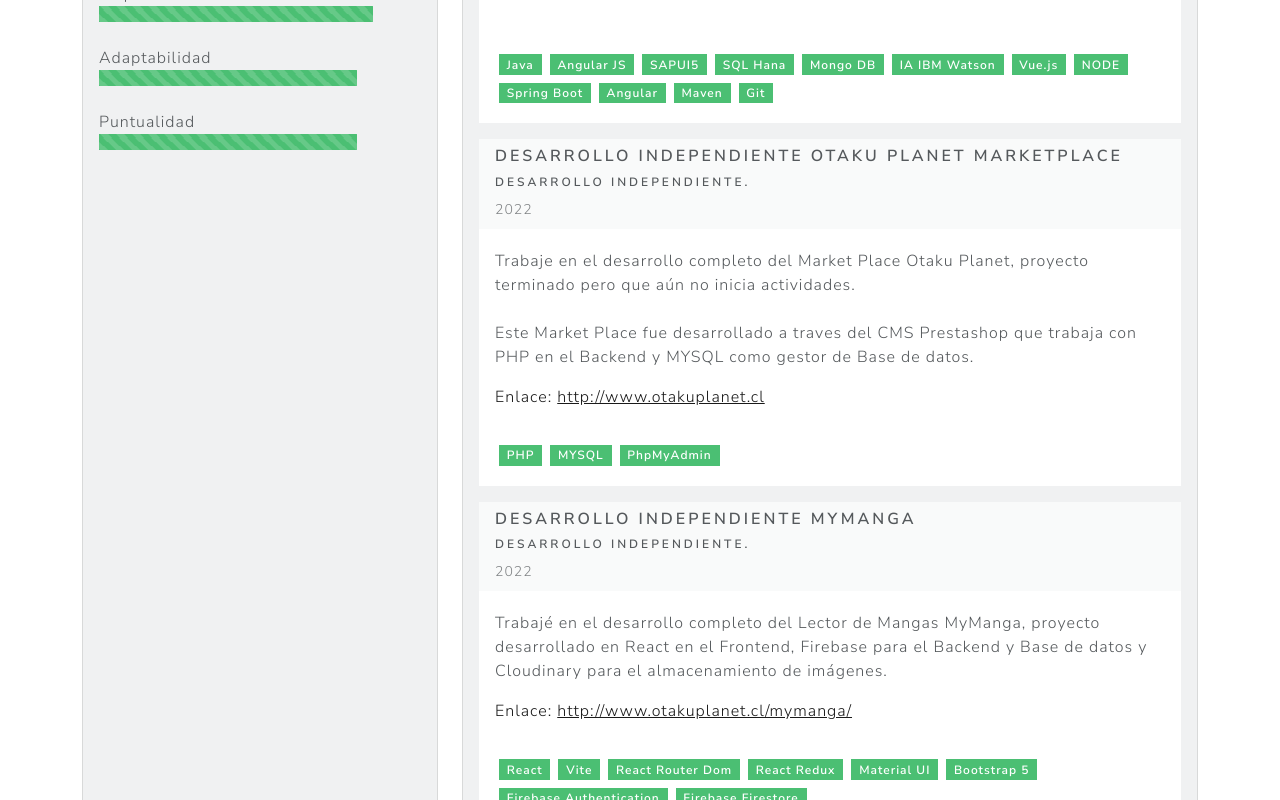
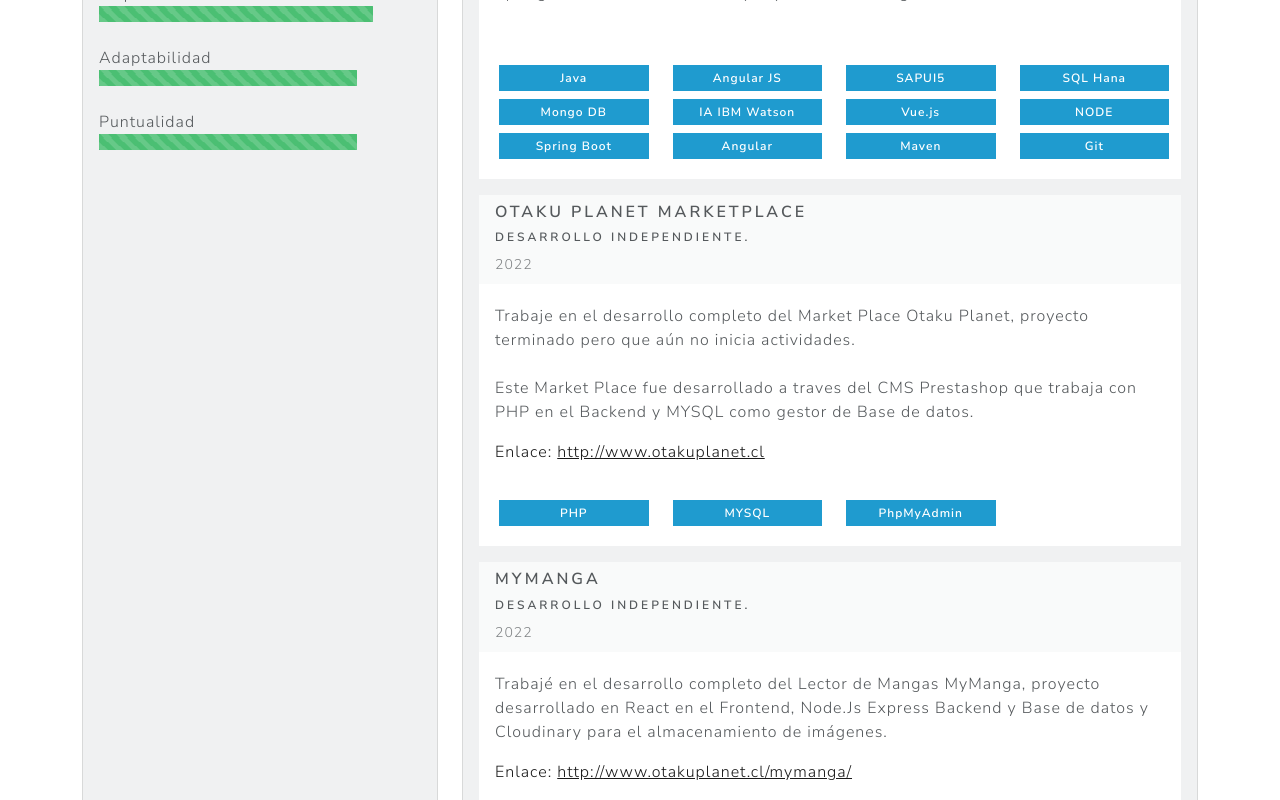
Before and after one commit to racsorazaclasobol/portafolio-code, a Next.js app: page / in a window 1280 px wide. Shown: the part 1720-2520 px from the top of the page. Built offline with nearby package versions, Linux system fonts and the light colour scheme.

Commit message:
Style Updated

```diff
--- a/components/DescExperiencias.jsx
+++ b/components/DescExperiencias.jsx
@@ -20,10 +20,12 @@ export const DescExperiencias = ( {experiencia} ) => {
 
                 <hr style={{ width:'80%' }}/>
 
-                <div>
+                <div className="row">
                     {
                         tecnologias.map( elem => (
-                            <span className="badge bg-success mx-1 my-1" >{ elem }</span>
+                            <div className="col-3">
+                                <p className="text-center fs-6 bg-info w-100 fw-bold mx-1 my-1 px-1 py-1" style={{ color: 'white' }} >{ elem }</p>
+                            </div>
                         ) )
                     }
                 </div>
--- a/data/estudios.js
+++ b/data/estudios.js
@@ -21,7 +21,7 @@ export const estudios = [
         certificado: 'https://udemy-certificate.s3.amazonaws.com/pdf/UC-6383a794-efc4-4ad8-afa6-b9c2d681411e.pdf'
     },
     {
-        carrera: 'Node: De cero a experto',
+        carrera: 'Node.Js: De cero a experto',
         institucion: 'Udemy',
         duracion: '2023',
         estado: 'Ver Certificado',
--- a/data/experiencias.js
+++ b/data/experiencias.js
@@ -40,7 +40,7 @@ Formé parte del equipo de Desarrollo de BCI en el area de Remesas hacia el extr
         duracion: '2019 - 2021'
     },
     {
-        titulo: 'Desarrollo Independiente Otaku Planet Marketplace',
+        titulo: 'Otaku Planet Marketplace',
         empresa: 'Desarrollo Independiente.',
         descripcion: `
 Trabaje en el desarrollo completo del Market Place Otaku Planet, proyecto terminado pero que aún no inicia actividades.
@@ -51,12 +51,12 @@ Este Market Place fue desarrollado a traves del CMS Prestashop que trabaja con P
         duracion: '2022'
     },
     {
-        titulo: 'Desarrollo Independiente MyManga',
+        titulo: 'MyManga',
         empresa: 'Desarrollo Independiente.',
         descripcion: `
-Trabajé en el desarrollo completo del Lector de Mangas MyManga, proyecto desarrollado en React en el Frontend, Firebase para el Backend y Base de datos y Cloudinary para el almacenamiento de imágenes.`,
+Trabajé en el desarrollo completo del Lector de Mangas MyManga, proyecto desarrollado en React en el Frontend, Node.Js Express Backend y Base de datos y Cloudinary para el almacenamiento de imágenes.`,
         link: 'http://www.otakuplanet.cl/mymanga/',
-        tecnologias:['React', 'Vite', 'React Router Dom', 'React Redux', 'Material UI', 'Bootstrap 5', 'Firebase Authentication', 'Firebase Firestore'],
+        tecnologias:['React', 'Vite', 'React Router Dom', 'React Redux', 'Material UI', 'Bootstrap 5', 'Firebase Auth', 'Node.js', 'Express', 'Express-Validator', 'Mongo Database', 'Cloudinary Library', 'Mongoose' ],
         duracion: '2022'
     },
 
--- a/data/habilidades.js
+++ b/data/habilidades.js
@@ -32,9 +32,15 @@ export const habilidadesBlandas = [
 ]
 
 export const habilidadesTecnicas = [
+
+    {
+        nombre: 'Node',
+        porcentaje: 75,
+        color: 'bg-success'
+    },
     {
         nombre: 'React',
-        porcentaje: 75,
+        porcentaje: 73,
         color: 'bg-success'
     },
     {
@@ -43,7 +49,7 @@ export const habilidadesTecnicas = [
         color: 'bg-success'
     },
     {
-        nombre: 'Node',
+        nombre: 'Git',
         porcentaje: 65,
         color: 'bg-success'
     },
@@ -64,11 +70,6 @@ export const habilidadesTecnicas = [
     },
     {
         nombre: 'SQL Server | SQL Hana',
-        porcentaje: 55,
-        color: 'bg-info'
-    },
-    {
-        nombre: 'Git',
         porcentaje: 55,
         color: 'bg-info'
     },
--- a/data/proyectos.js
+++ b/data/proyectos.js
@@ -17,7 +17,7 @@ Este sitio cuenta con una parte publica y una privada, en la que el administrado
 
 Demo del administrador e instrucciones en el repositorio.`,
         repositorio: 'https://github.com/racsorazaclasobol/mangaWatcher',
-        enlace: 'http://otakuplanet.cl/mymanga/',
+        enlace: 'https://mymanga.vercel.app/#/home/',
         imagen: 'https://res.cloudinary.com/dmuswnvaf/image/upload/v1670807848/MyManga/Logo/Logo_Peque%C3%B1o_yrfjbi.png'
     },
     {
```
Also changed, not shown: pages/proyectos.jsx (+20 -8 lines).
